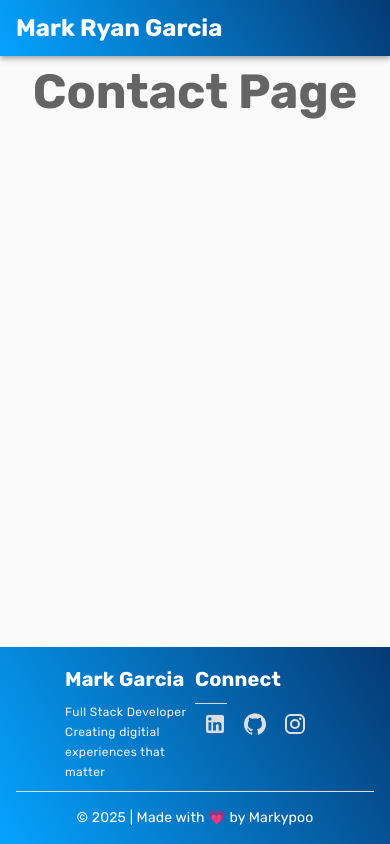
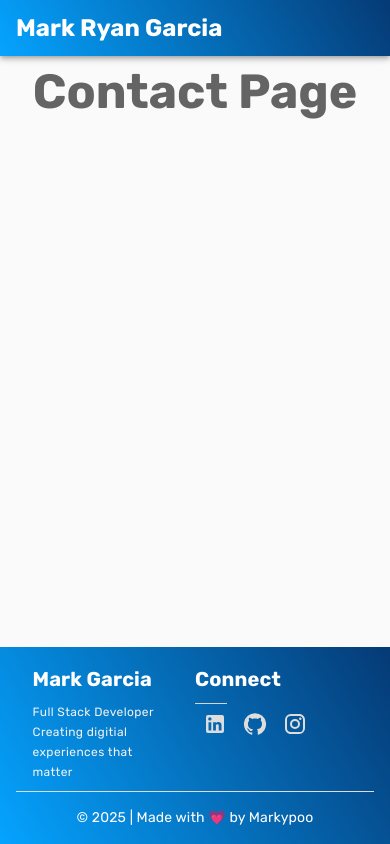
Before and after one commit to MarkRyanGarcia/Portfolio, a React (Vite) app: page /contact in a window 390 px wide. Built offline with nearby package versions, Linux system fonts and the light colour scheme; some icons are missing.

Commit message:
make footer more responsive

```diff
--- a/src/components/Footer.tsx
+++ b/src/components/Footer.tsx
@@ -1,7 +1,9 @@
 import { GitHub, Instagram, LinkedIn } from '@mui/icons-material';
-import { Divider, Grid, IconButton, Stack, Typography } from '@mui/material';
+import { Divider, Grid, IconButton, Stack, Typography, useMediaQuery, useTheme } from '@mui/material';
 
 export default function Footer() {
+    const theme = useTheme();
+    const isMobile = useMediaQuery(theme.breakpoints.down('md'));
     return (
         <Stack
             component="footer"
@@ -14,7 +16,7 @@ export default function Footer() {
             }}
         >
             <Grid container>
-                <Grid size={2}></Grid>
+                <Grid size={isMobile ? 1 : 2}></Grid>
                 <Grid size={4} sx={{ textAlign: 'left' }}>
                     <Stack >
                         <Typography variant='h6' color='white' sx={{ marginBottom: 1 }}><strong>Mark Garcia</strong></Typography>
@@ -22,6 +24,7 @@ export default function Footer() {
                         <Typography variant='caption' sx={{ color: '#f2f2f2' }}>Creating digitial experiences that matter</Typography>
                     </Stack>
                 </Grid>
+                {isMobile && <Grid size={1}></Grid>}
                 <Grid size={1} sx={{ textAlign: 'left' }}>
                     <Stack>
                         <Typography variant='h6' color='white' sx={{ marginBottom: 1 }}><strong>Connect</strong></Typography>
```
